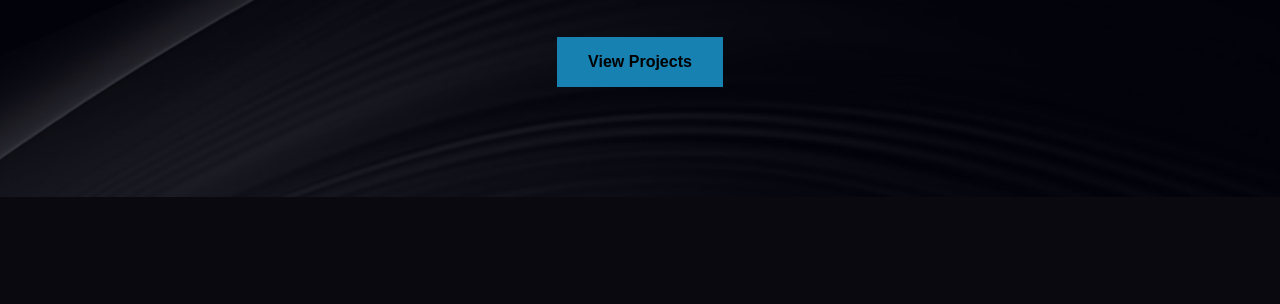
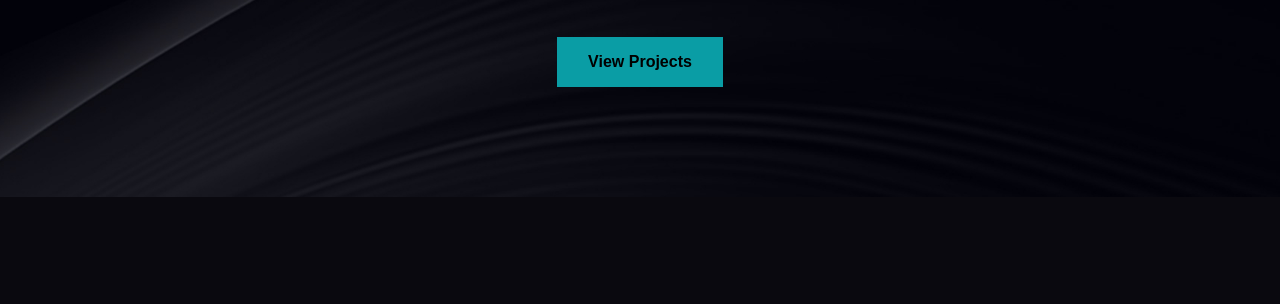
Before and after one commit to DeepikaPanday/MyPortfolio, a plain HTML site: page index.html in a window 1280 px wide. Shown: the part 403-707 px from the top of the page. Drawn offline with nearby package versions, Linux system fonts and the light colour scheme.

Commit message:
Update style.css

```diff
--- a/css/style.css
+++ b/css/style.css
@@ -3,7 +3,7 @@
 *{margin: 0; padding: 0; box-sizing: border-box; -moz-box-sizing: border-box; -webkit-box-sizing: border-box;}
 
 :root {
-    --themeColor: #1781B2;
+    --themeColor: #0A9DA5;
     --peraColor: #2e2c2d;
     --lightgreyColor: #0a090f;
   }
```
